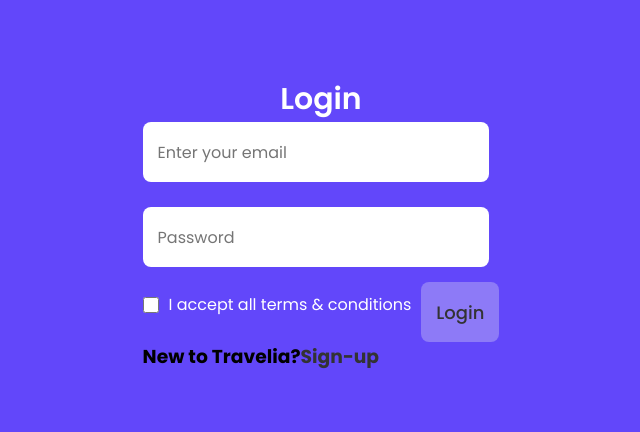
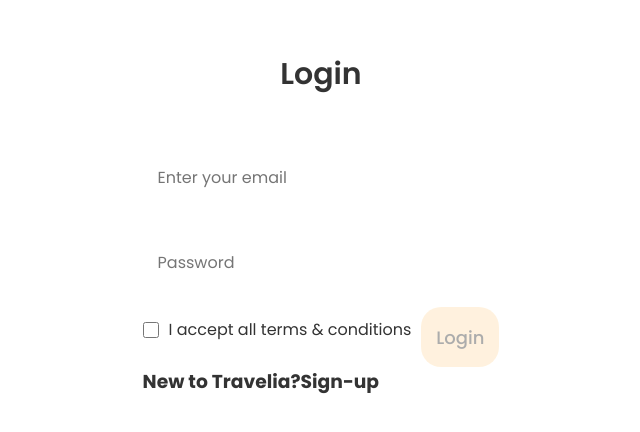
Before and after one commit to Aryanmittal23/Explore, a plain HTML site: page login/index.html in a window 1280 px wide. Shown: the part 176-608 px from the top of the page, without its empty margins (319-959 px from the left). Drawn offline with Linux system fonts and the light colour scheme.

Commit message:
Updated login page

```diff
--- a/login/index.html
+++ b/login/index.html
@@ -1,28 +1,30 @@
 <!DOCTYPE html>
 <html lang="en">
   <head>
-    <meta charset="UTF-8">
-    <meta name="viewport" content="width=device-width, initial-scale=1.0">
+    <meta charset="UTF-8" />
+    <meta name="viewport" content="width=device-width, initial-scale=1.0" />
     <title>Login Form</title>
-    <link rel="stylesheet" href="/login/style.css">
-
+    <link rel="stylesheet" href="/login/style.css" />
   </head>
   <body>
     <section class="wrappper">
+      <header>Login</header>
+      <br />
+      <br />
+
       <div class="form login">
-            <header>Login</header>
         <form action="#">
           <div class="input-box">
-                    <input  type="email" placeholder="Enter your email" required />
+            <input type="email" placeholder="Enter your email" required />
           </div>
-                    <br>
+          <br />
           <div class="input-box">
             <input id="Pw" type="password" placeholder="Password" required />
           </div>
           <div class="checkbox button">
-                    <input type="checkbox"/>
+            <input type="checkbox" />
             <label for="SignupCheck">I accept all terms & conditions</label>
-                    <input id="button" type="submit" value="Login" required disabled/>
+            <input id="button" type="submit" value="Login" required disabled />
           </div>
           <div class="text">
             <h3>New to Travelia?<a href="/signup/index.html">Sign-up</a></h3>
--- a/login/style.css
+++ b/login/style.css
@@ -1,6 +1,6 @@
-@import url("https://fonts.googleapis.com/css2?family=Poppins:wght@400;500;600;700&display=swap") ;
+@import url("https://fonts.googleapis.com/css2?family=Poppins:wght@400;500;600;700&display=swap");
 
-:root{
+:root {
   -bg-white: hsl(0, 0%, 100%);
   --bg-black-alpha-20: hsla(0, 0%, 0%, 0.2);
   --bg-lavender-blush: hsl(0, 100%, 98%);
@@ -15,78 +15,93 @@
   --bg-sunglow-alpha-10: hsla(48, 100%, 50%, 0.1);
   --bg-gainsboro: hsl(0, 0%, 85%);
 }
-*{
+* {
+  opacity: 1;
+  z-index: 49;
+  color: #333;
   margin: 0;
   padding: 0;
   box-sizing: border-box;
-    font-family: "poppins",sans-serif;
+  font-family: "poppins", sans-serif;
 }
-body{
+body {
+  color: #333;
   min-height: 100vh;
   display: flex;
   align-items: center;
   justify-content: center;
-    background:var(--bg-majorelle-blue);
+  background: transparent;
 }
-.wrapper{
+.wrapper {
   position: relative;
   max-width: 470px;
   width: 100%;
   border-radius: 12px;
   padding: 20px 30px 120px;
   background: #4070f4;
-    box-shadow: 0 5px 10px rgb(0, 0, 0,0.1) ;
+  box-shadow: 0 5px 10px rgb(0, 0, 0, 0.1);
   overflow: hidden;
 }
-.form header{
-    font-size:30px;
+header {
+  font-size: 30px;
   text-align: center;
-    color:#fff ;
+  color: #333;
   font-weight: 600;
   cursor: pointer;
 }
-.wrapper form{
+.wrapper form {
   display: flex;
   flex-direction: column;
   gap: 20px;
   margin-top: 40px;
 }
-form input{
+form input {
   height: 60px;
   outline: none;
   border: none;
-    padding:0 15px;
+  padding: 0 15px;
   font-size: 16px;
   font-weight: 400;
   color: #333;
-    border-radius:8px ;
+  border-radius: 8px;
 }
-form .checkbox{
+form .checkbox {
   display: flex;
   align-items: center;
   gap: 10px;
 }
-.checkbox input[type="checkbox"]{
+.checkbox input[type="checkbox"] {
   height: 16px;
   width: 16px;
-    accent-color: #fff;
+  accent-color: #333;
   cursor: pointer;
 }
-form .checkbox label{
+form .checkbox label {
   cursor: pointer;
-    color: #fff;
+  color: #333;
 }
-form a{
+form a {
   color: #333;
   text-decoration: none;
 }
-form a:hover{
-    text-decoration:underline;
+form a:hover {
+  text-decoration: underline;
 }
-form input[type="submit"]{
-    margin-top:15px ;
-    padding:none;
+form input[type="submit"] {
+  margin-top: 15px;
+  padding: none;
   font-size: 18px;
   font-weight: 500;
   cursor: pointer;
+  border-radius: 20px;
 }
+#button {
+  color: #333;
+  box-shadow: #333;
+  background-color: navajowhite;
+  opacity: 0.4;
+}
+#button:hover {
+  opacity: 1;
+  box-shadow: 5px 4px 4px navajowhite;
+}
```
Lines whose indentation alone changed are shown as unchanged.
